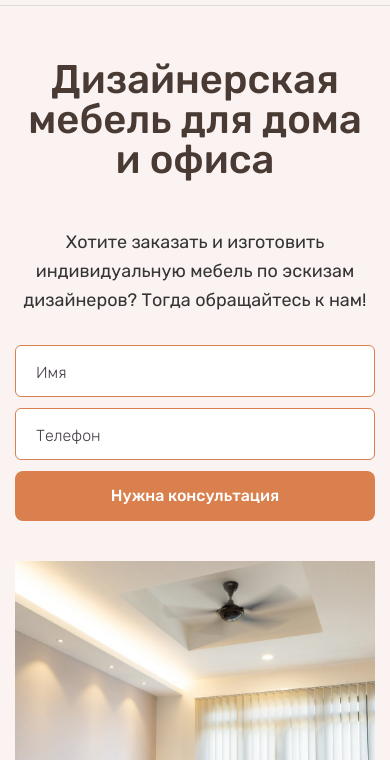
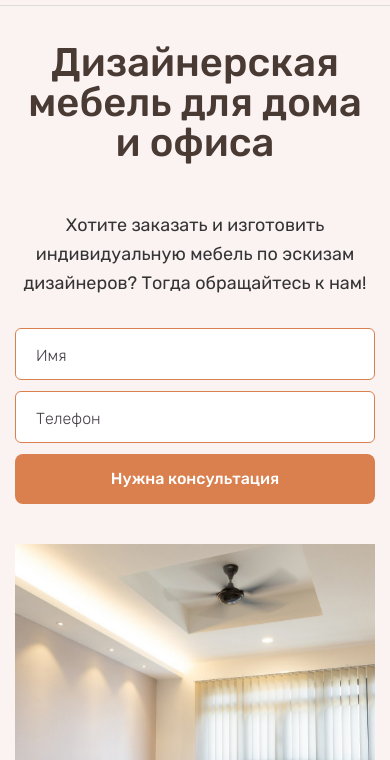
Before and after one commit to olllegborisov/mebel-art, a plain HTML site: page index.html in a window 390 px wide. Shown: the part 84-844 px from the top of the page. Drawn offline with nearby package versions, Linux system fonts and the light colour scheme.

Commit message:
Update style.css

```diff
--- a/style.css
+++ b/style.css
@@ -1248,7 +1248,7 @@ footer {
 	}
 	.about-box .about-left h1 {
 		font-size: 65px;
-		margin-top: -20;
+		margin-top: 0px;
 	}
 /* section-decisions */
 	.decisions-box .decisions-img {
```
